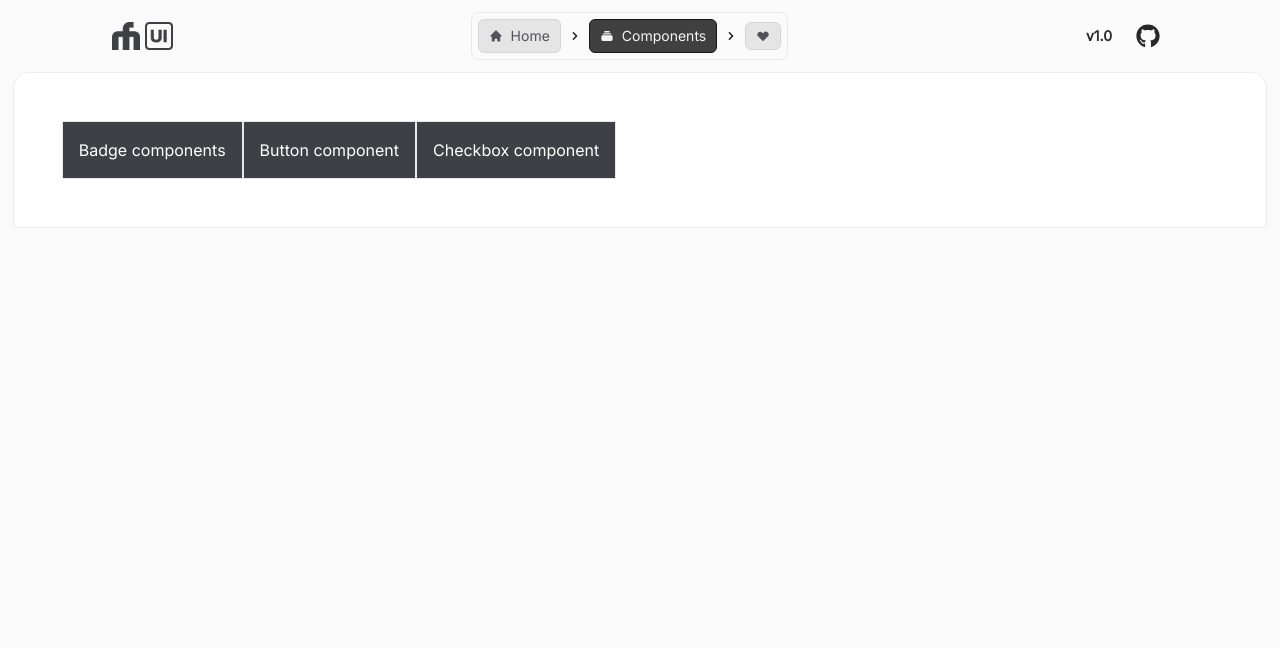
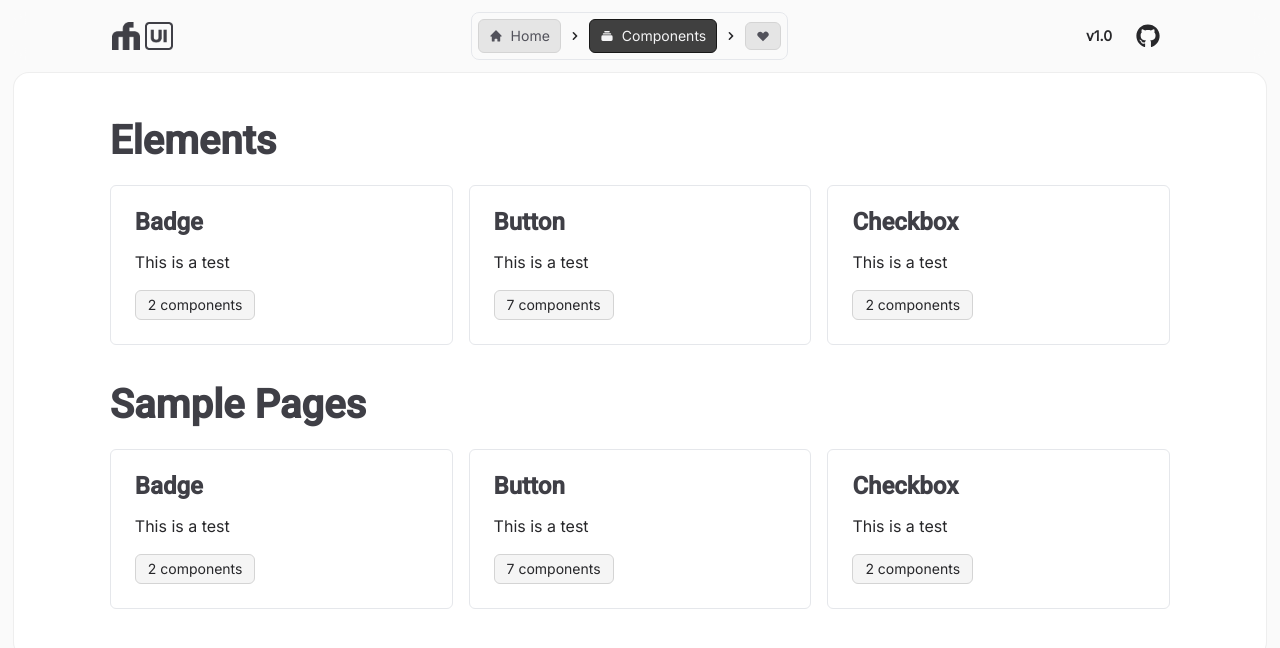
Before and after one commit to fwedwicc/fmUI, a React (Vite) app: page /components in a window 1280 px wide. Shown: the top 648 px of the page. Built offline with nearby package versions, Linux system fonts and the light colour scheme.

Commit message:
Added inital card component for components page, also modified some snippets

```diff
--- /dev/null
+++ b/src/components/Card.jsx
@@ -0,0 +1,16 @@
+import React from 'react';
+import { Link } from 'react-router-dom';
+
+const Card = ({ link, title, desc, numOfComps }) => {
+  return (
+    <Link to={link}>
+      <div className='border w-full p-6 rounded-md space-y-4 hover:shadow-lg transition duration-300 ease-in-out'>
+        <h1 className='text-[1.5rem] leading-none font-semibold'>{title}</h1>
+        <p>{desc}</p>
+        <span className="inline-flex items-center rounded-md px-3 py-1 border border-neutral-300 bg-neutral-100 text-sm text-zinc-800">{`${numOfComps} components`}</span>
+      </div>
+    </Link>
+  );
+}
+
+export default Card;
--- a/src/components/application-ui/elements/badges/Badges06.jsx
+++ b/src/components/application-ui/elements/badges/Badges06.jsx
@@ -1,6 +1,25 @@
 import React from 'react'
 
-export const codeSnippet = `
+export const codeSnippet = `<!-- Primary -->
+<button class="inline-flex items-center justify-center gap-2.5 rounded-md border border-neutral-900 bg-neutral-700 px-4 py-2.5 font-medium text-zinc-100 transition duration-300 ease-in-out hover:bg-neutral-900/90 focus:border-none focus:ring-2 focus:ring-neutral-400">
+  Primary
+  <span class="inline-flex items-center rounded-full border border-neutral-300 bg-neutral-100 px-1 text-xs font-semibold text-zinc-800">99+</span>
+</button>
+<!-- Secondary -->
+<button class="inline-flex items-center justify-center gap-2.5 rounded-md border border-neutral-300 bg-neutral-200 px-4 py-2.5 font-medium text-zinc-600 transition duration-300 ease-in-out hover:bg-neutral-400/40 focus:border-none focus:ring-2 focus:ring-neutral-400/70">
+  Secondary
+  <span class="inline-flex items-center rounded-full border border-neutral-800 bg-neutral-600 px-1 text-xs font-semibold text-zinc-100">99+</span>
+</button>
+<!-- Outlined -->
+<button class="inline-flex items-center justify-center gap-2.5 rounded-md border border-neutral-300 px-4 py-2.5 font-medium text-zinc-600 transition duration-300 ease-in-out hover:bg-neutral-200/40 focus:border-none focus:ring-2 focus:ring-neutral-400/70">
+  Outlined
+  <span class="inline-flex items-center rounded-full border border-neutral-800 bg-neutral-600 px-1 text-xs font-semibold text-zinc-100">99+</span>
+</button>
+<!-- Ghost -->
+<button class="inline-flex items-center justify-center gap-2.5 rounded-md px-4 py-2.5 font-medium text-zinc-600 transition duration-300 ease-in-out hover:bg-neutral-200/40 focus:border-none focus:ring-2 focus:ring-neutral-200/70">
+  Ghost
+  <span class="inline-flex items-center rounded-full border border-neutral-800 bg-neutral-600 px-1 text-xs font-semibold text-zinc-100">99+</span>
+</button>
 `;
 
 const Badges06 = () => {
--- a/src/components/index.js
+++ b/src/components/index.js
@@ -1,6 +1,7 @@
 import { default as Tab } from "./Tab";
 import Navbar from "./Navbar";
 import Hero from "./Hero";
+import Card from "./Card";
 import SampleCard from "./SampleCard";
 import SampleCart from "./SampleCart";
 import SampleChat from "./SampleChat";
@@ -13,6 +14,7 @@ export {
   Tab,
   Navbar,
   Hero,
+  Card,
   SampleCard,
   SampleCart,
   SampleChat,
--- a/src/pages/Components.jsx
+++ b/src/pages/Components.jsx
@@ -1,7 +1,6 @@
 import { motion } from 'framer-motion';
 import React from 'react';
-import { Link } from 'react-router-dom';
-import Navbar from '../components/Navbar';
+import { Navbar, Card } from '../components';
 
 const Components = () => {
   return (
@@ -13,14 +12,56 @@ const Components = () => {
     >
       <Navbar />
       <div className='pt-[4.5rem] px-[0.8rem]'>
-        <div className='bg-white border border-neutral-300/40 p-12 rounded-t-[1rem] flex flex-col'>
-          <div>
-            <Link to={'/components/badge'} className='p-4 inline-block border bg-zinc-700 text-white'>Badge components</Link>
-            <Link to={'/components/button'} className='p-4 inline-block border bg-zinc-700 text-white'>Button component</Link>
-            <Link to={'/components/checkbox'} className='p-4 inline-block border bg-zinc-700 text-white'>Checkbox component</Link>
+        <div className='bg-white border border-neutral-300/40 py-12 px-24 rounded-[1rem] flex flex-col'>
+          <div className='space-y-10'>
+            <div className='space-y-6'>
+              <h1 className='text-[2.5rem] leading-none font-semibold'>Elements</h1>
+              <div className='grid lg:grid-cols-3 grid-cols-2 gap-4'>
+                <Card
+                  link={'/components/badge'}
+                  title={'Badge'}
+                  desc={'This is a test'}
+                  numOfComps={2}
+                />
+                <Card
+                  link={'/components/button'}
+                  title={'Button'}
+                  desc={'This is a test'}
+                  numOfComps={7}
+                />
+                <Card
+                  link={'/components/checkbox'}
+                  title={'Checkbox'}
+                  desc={'This is a test'}
+                  numOfComps={2}
+                />
+              </div>
+            </div>
+            <div className='space-y-6'>
+              <h1 className='text-[2.5rem] leading-none font-semibold'>Sample Pages</h1>
+              <div className='grid lg:grid-cols-3 grid-cols-2 gap-4'>
+                <Card
+                  link={'/components/badge'}
+                  title={'Badge'}
+                  desc={'This is a test'}
+                  numOfComps={2}
+                />
+                <Card
+                  link={'/components/button'}
+                  title={'Button'}
+                  desc={'This is a test'}
+                  numOfComps={7}
+                />
+                <Card
+                  link={'/components/checkbox'}
+                  title={'Checkbox'}
+                  desc={'This is a test'}
+                  numOfComps={2}
+                />
+              </div>
+            </div>
           </div>
         </div>
-
       </div>
     </motion.div>
   );
```
